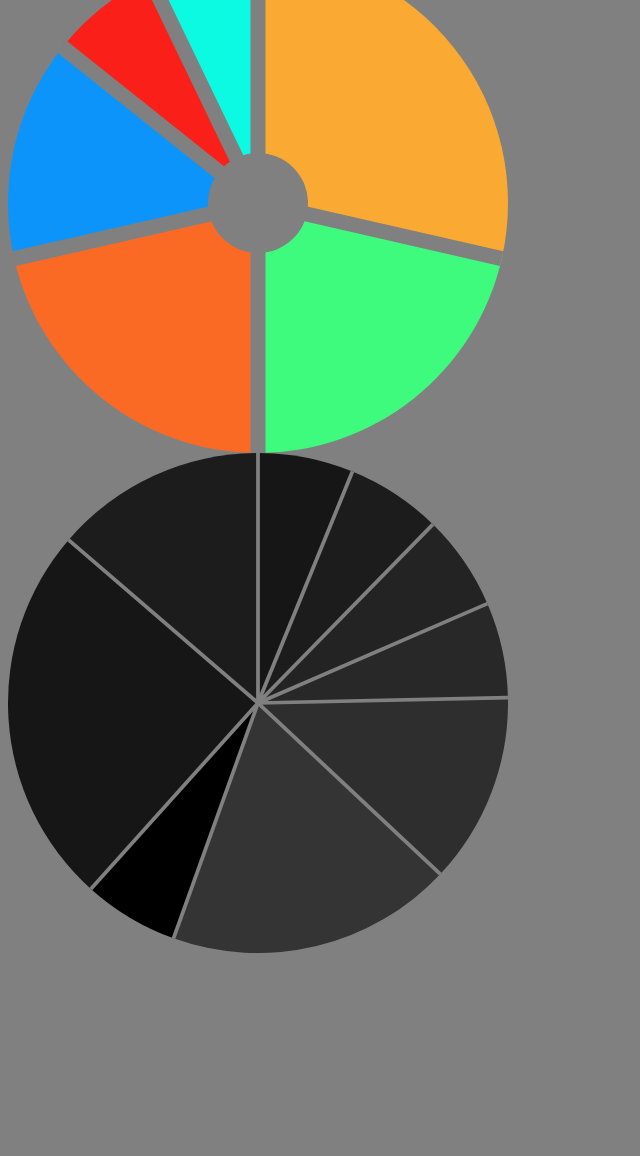
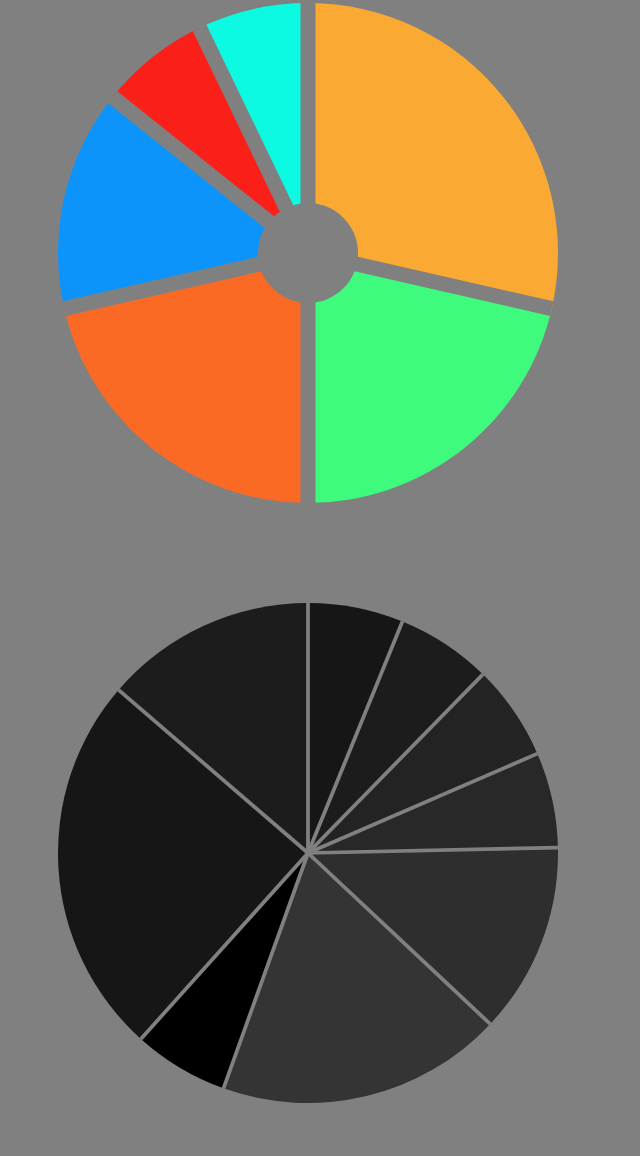
Before and after one commit to toutvukantabu/Camembert-JS, a plain HTML site: page index.html in a window 1280 px wide. Shown: the part 55-1211 px from the top of the page, without its empty margins (0-640 px from the left). Before the commit the page ends 1016 px from the top, so only its background shows below. Drawn offline with Linux system fonts and the light colour scheme.

Commit message:
style : pie-chart-box

```diff
--- a/Style.css
+++ b/Style.css
@@ -4,6 +4,11 @@ pie-chart{
     height: 500px;
 
 }
+.pie-chart-box{
+
+padding: 50px;
+
+}
 body{
     background-color: gray;
     font-family: sans-serif;
--- a/index.html
+++ b/index.html
@@ -11,10 +11,14 @@
 </head>
 <body>
 
-
+ <div class ="pie-chart-box">
 
     <pie-chart data = "40;30;30;20;10;10" gap = "0.06" donut = "0.2" labels="Jaune;Vert;Orange;Bleu;Rouge;Bleu_clair"></pie-chart>
 
+ </div>
+
+<div class = "pie-chart-box">
     <pie-chart data = "10;10;10;10;20;30;10;40;22.2" colors = "hsl(0 0% 8.5%);hsl(0 0% 11.0%);hsl(0 0% 13.6%);hsl(0 0% 15.8%);hsl(0 0% 17.9%);hsl(0 0% 20.5%);"></pie-chart>
+</div>
 </body>
 </html>
```
